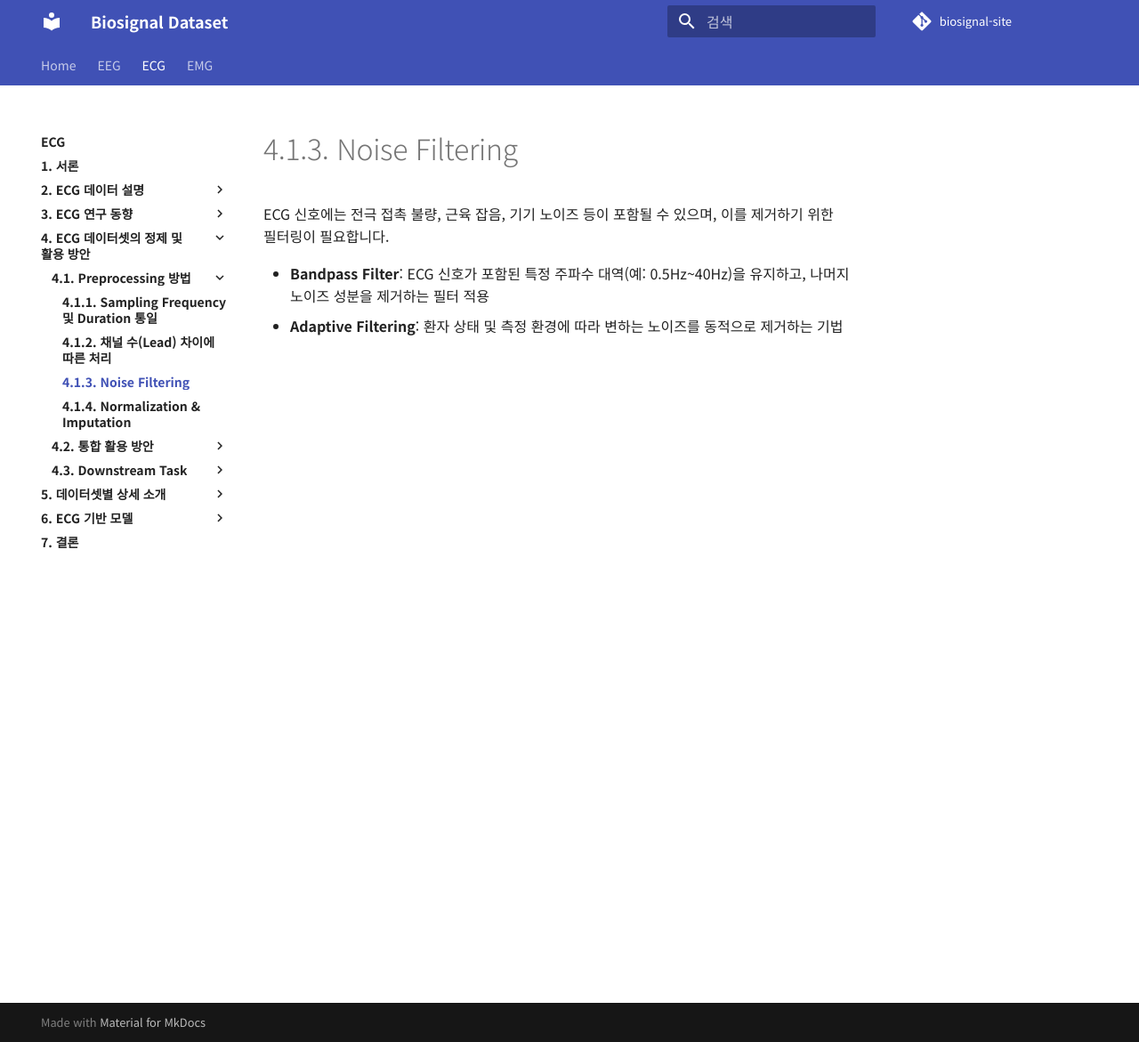
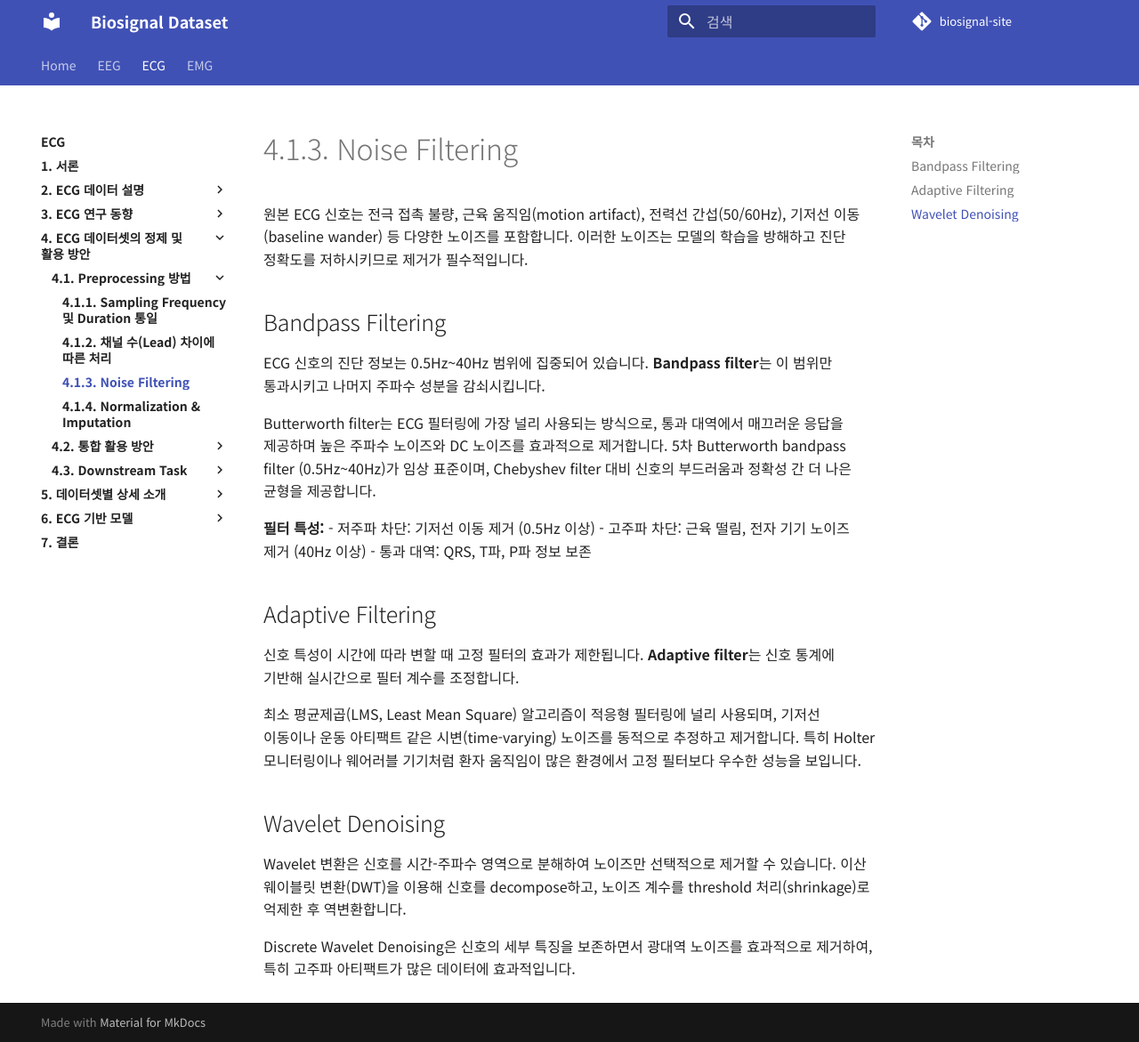
Before and after one commit to iwantjeonyeok/biosignal-site, an MkDocs documentation site: the page built from docs/ecg/4-ecg-데이터셋의-정제-및-활용-방안/4-1-preprocessing-방법/4-1-3-noise-filtering.md, in a window 1280 px wide and 1171 px high. Shown: the whole window at 89% size. Built offline with MkDocs 1.6.1 and Material for MkDocs 9.7.7, drawn with Linux system fonts in a browser that asks for light colours; comment, search, counter and statistics services are not loaded.

Commit message:
Update 4-1-3-noise-filtering.md

```diff
--- a/docs/ecg/4-ecg-데이터셋의-정제-및-활용-방안/4-1-preprocessing-방법/4-1-3-noise-filtering.md
+++ b/docs/ecg/4-ecg-데이터셋의-정제-및-활용-방안/4-1-preprocessing-방법/4-1-3-noise-filtering.md
@@ -1,7 +1,31 @@
 # 4.1.3. Noise Filtering
 
+원본 ECG 신호는 전극 접촉 불량, 근육 움직임(motion artifact), 전력선 간섭(50/60Hz), 기저선 이동(baseline wander) 등 다양한 노이즈를 포함합니다. 이러한 노이즈는 모델의 학습을 방해하고 진단 정확도를 저하시키므로 제거가 필수적입니다.
 
-ECG 신호에는 전극 접촉 불량, 근육 잡음, 기기 노이즈 등이 포함될 수 있으며, 이를 제거하기 위한 필터링이 필요합니다.
 
-- **Bandpass Filter**: ECG 신호가 포함된 특정 주파수 대역(예: 0.5Hz~40Hz)을 유지하고, 나머지 노이즈 성분을 제거하는 필터 적용
-- **Adaptive Filtering**: 환자 상태 및 측정 환경에 따라 변하는 노이즈를 동적으로 제거하는 기법
+
+## Bandpass Filtering
+
+ECG 신호의 진단 정보는 0.5Hz~40Hz 범위에 집중되어 있습니다. **Bandpass filter**는 이 범위만 통과시키고 나머지 주파수 성분을 감쇠시킵니다.
+
+Butterworth filter는 ECG 필터링에 가장 널리 사용되는 방식으로, 통과 대역에서 매끄러운 응답을 제공하며 높은 주파수 노이즈와 DC 노이즈를 효과적으로 제거합니다. 5차 Butterworth bandpass filter (0.5Hz~40Hz)가 임상 표준이며, Chebyshev filter 대비 신호의 부드러움과 정확성 간 더 나은 균형을 제공합니다.
+
+**필터 특성:**
+- 저주파 차단: 기저선 이동 제거 (0.5Hz 이상)
+- 고주파 차단: 근육 떨림, 전자 기기 노이즈 제거 (40Hz 이상)
+- 통과 대역: QRS, T파, P파 정보 보존
+
+
+## Adaptive Filtering
+
+신호 특성이 시간에 따라 변할 때 고정 필터의 효과가 제한됩니다. **Adaptive filter**는 신호 통계에 기반해 실시간으로 필터 계수를 조정합니다.
+
+최소 평균제곱(LMS, Least Mean Square) 알고리즘이 적응형 필터링에 널리 사용되며, 기저선 이동이나 운동 아티팩트 같은 시변(time-varying) 노이즈를 동적으로 추정하고 제거합니다. 특히 Holter 모니터링이나 웨어러블 기기처럼 환자 움직임이 많은 환경에서 고정 필터보다 우수한 성능을 보입니다.
+
+
+
+## Wavelet Denoising
+
+Wavelet 변환은 신호를 시간-주파수 영역으로 분해하여 노이즈만 선택적으로 제거할 수 있습니다. 이산 웨이블릿 변환(DWT)을 이용해 신호를 decompose하고, 노이즈 계수를 threshold 처리(shrinkage)로 억제한 후 역변환합니다.
+
+Discrete Wavelet Denoising은 신호의 세부 특징을 보존하면서 광대역 노이즈를 효과적으로 제거하여, 특히 고주파 아티팩트가 많은 데이터에 효과적입니다.
```
